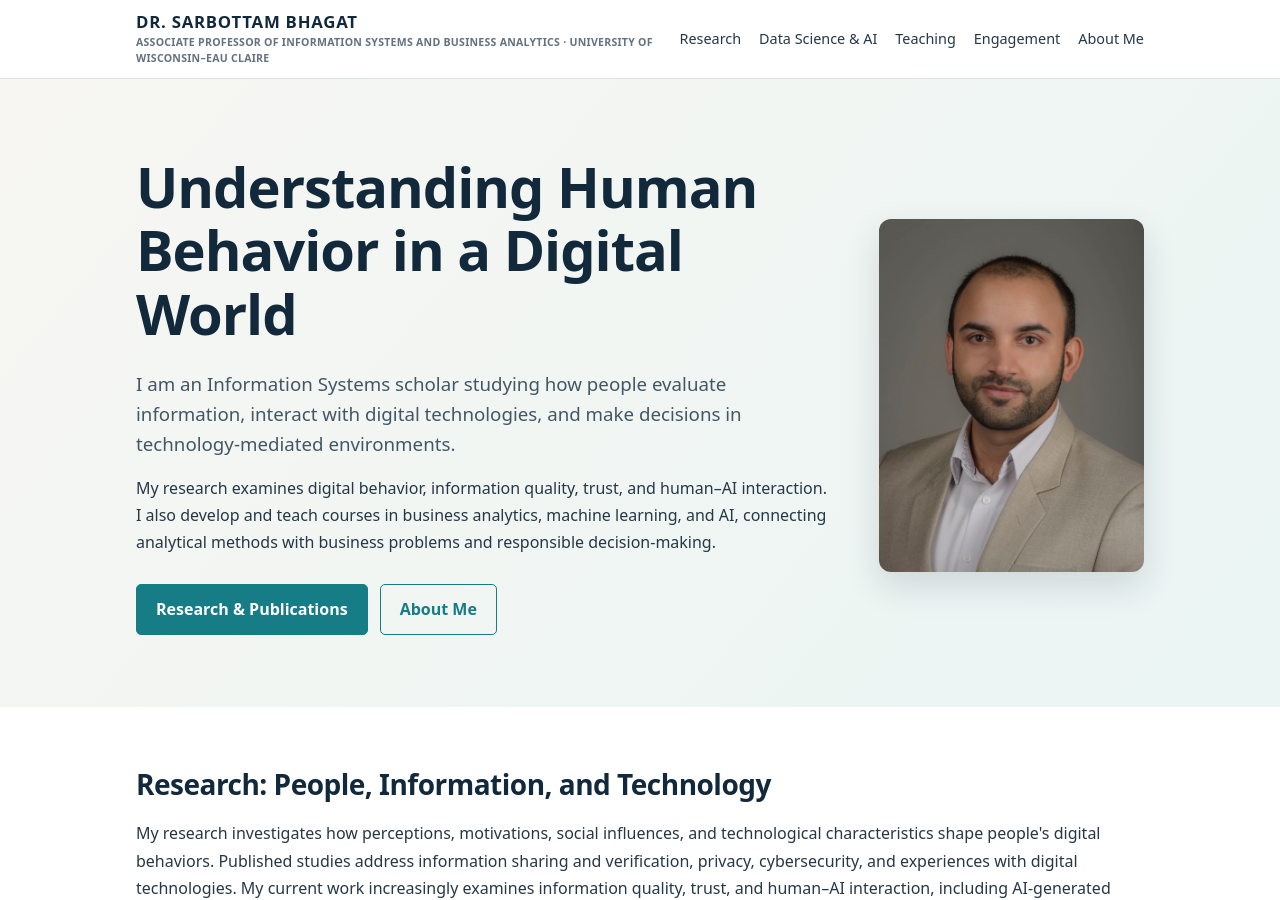
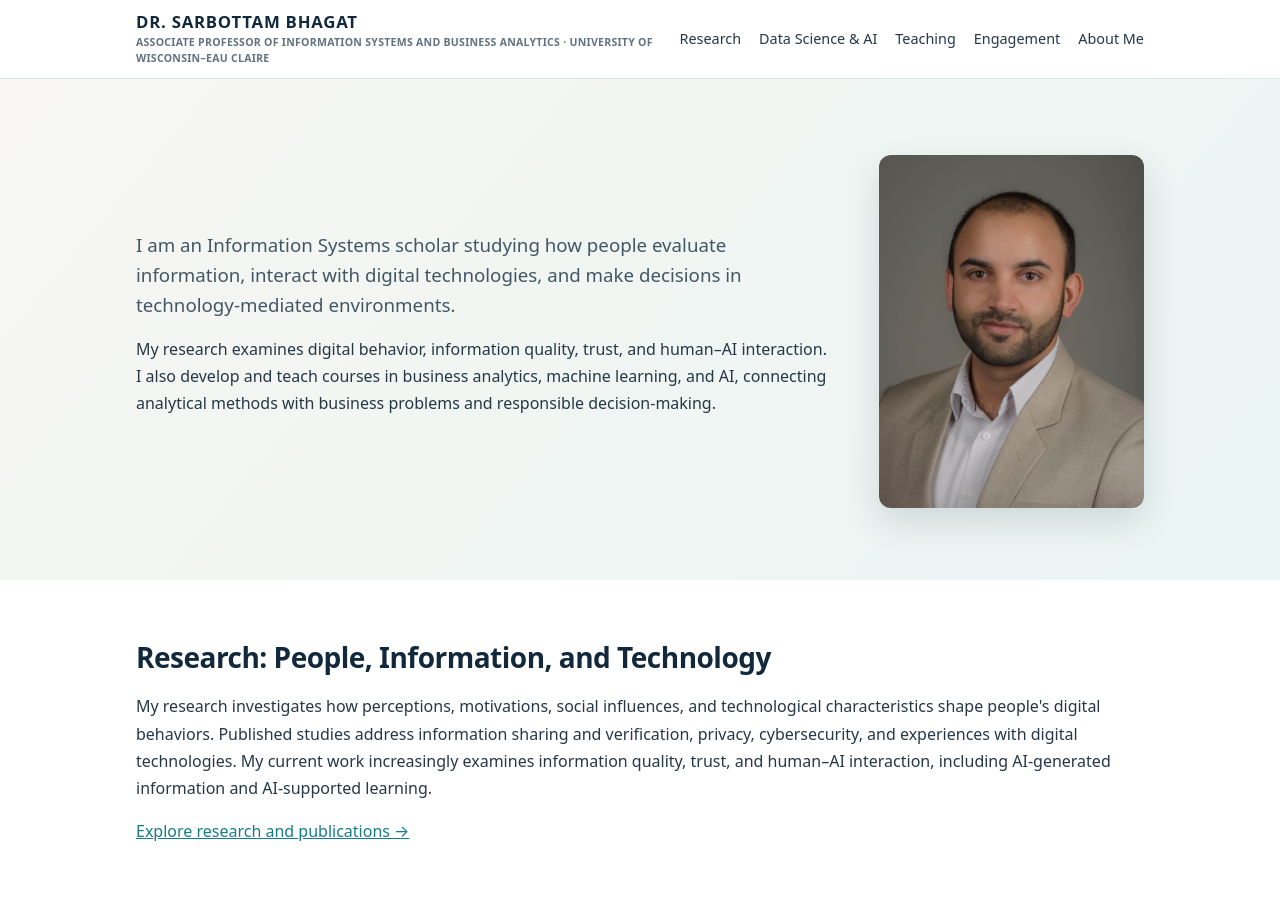
Before and after one commit to sarbottambhagat/sarbottambhagat.github.io, a Jekyll site: the page built from index.md, in a window 1280 px wide and 900 px high. Built offline with Jekyll 4.4.1, drawn with Linux system fonts in a browser that asks for light colours.

Commit message:
Remove homepage hero headline and redundant action buttons

```diff
--- a/index.md
+++ b/index.md
@@ -3,10 +3,8 @@ layout: default
 title: Home
 ---
 <section class="hero"><div class="wrap hero-layout"><div class="hero-copy">
-<h1>Understanding Human Behavior in a Digital World</h1>
 <p class="lead">I am an Information Systems scholar studying how people evaluate information, interact with digital technologies, and make decisions in technology-mediated environments.</p>
 <p>My research examines digital behavior, information quality, trust, and human–AI interaction. I also develop and teach courses in business analytics, machine learning, and AI, connecting analytical methods with business problems and responsible decision-making.</p>
-<div class="actions"><a class="btn primary" href="{{ '/research/' | relative_url }}">Research &amp; Publications</a><a class="btn" href="{{ '/about/' | relative_url }}">About Me</a></div>
 </div><img class="hero-photo" src="{{ '/assets/css/20241001_Bhagat_Sarbottam.jpeg' | relative_url }}" alt="Professional portrait of Sarbottam Bhagat"></div></section>
 <section class="section"><div class="wrap"><h2>Research: People, Information, and Technology</h2><p>My research investigates how perceptions, motivations, social influences, and technological characteristics shape people's digital behaviors. Published studies address information sharing and verification, privacy, cybersecurity, and experiences with digital technologies. My current work increasingly examines information quality, trust, and human–AI interaction, including AI-generated information and AI-supported learning.</p><p><a href="{{ '/research/' | relative_url }}">Explore research and publications →</a></p></div></section>
 <section class="section soft"><div class="wrap"><h2>Applied Data Science &amp; AI</h2><p>My approach to applied data science emphasizes systematic analytical problem-solving, informed by the CRISP-DM framework. I focus on understanding business problems, evaluating data quality, choosing appropriate analytical methods, and interpreting results responsibly. This work connects technical analysis with Information Systems foundations and evidence-based decision-making.</p><p><a href="{{ '/applied-data-science/' | relative_url }}">Explore applied data science and AI →</a></p></div></section>
```
